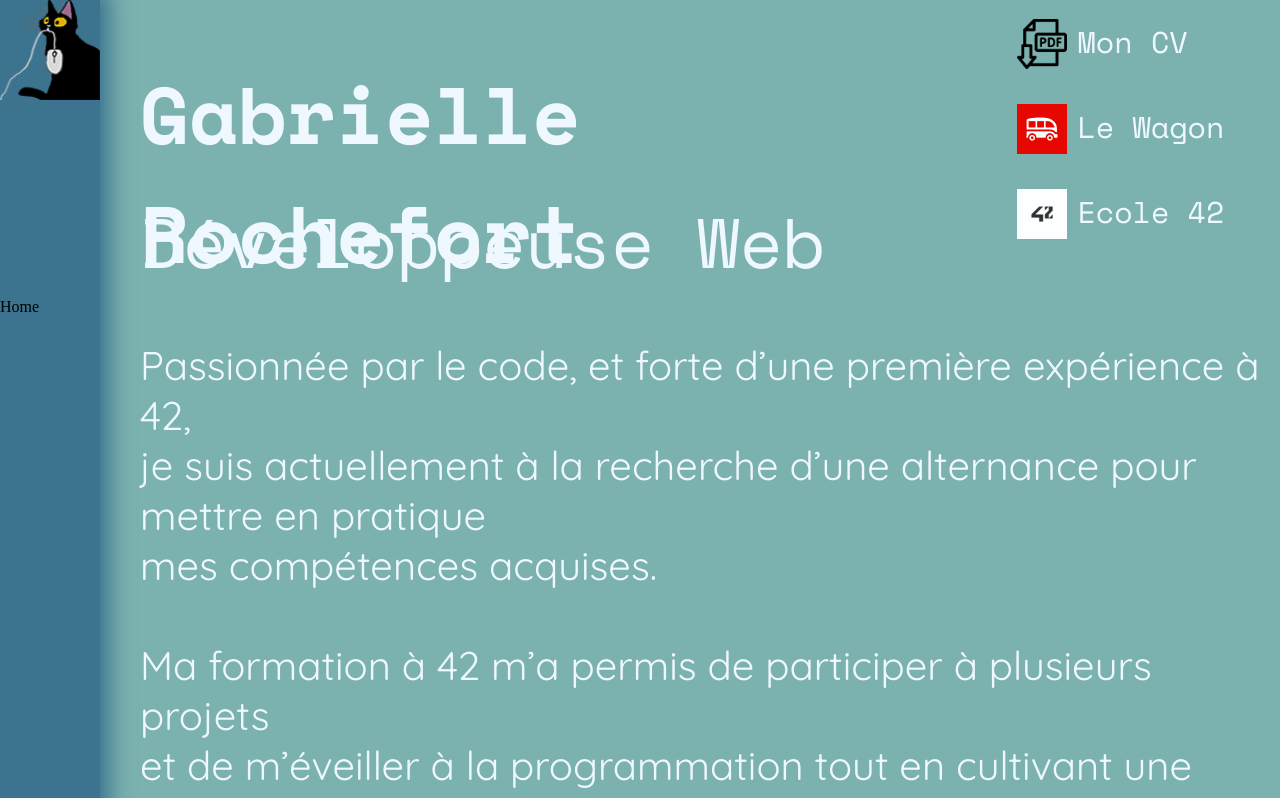
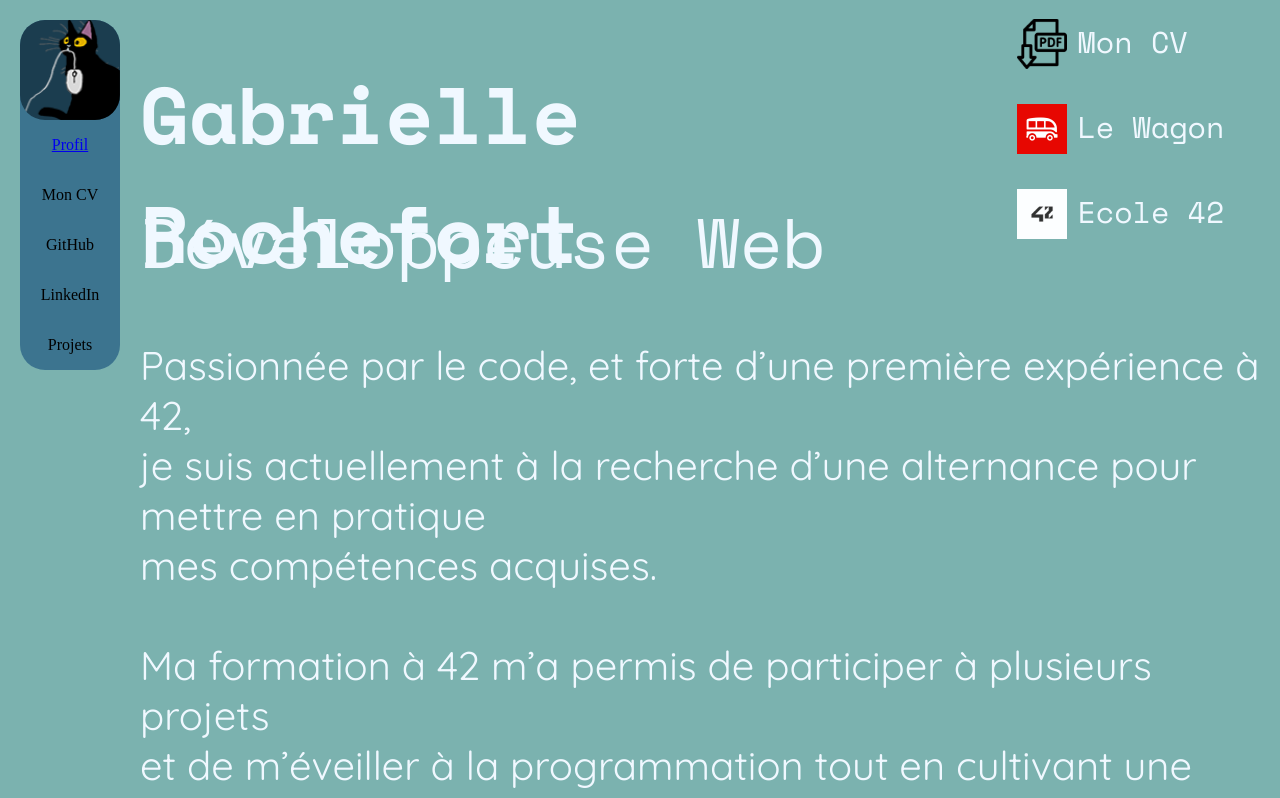
Before and after one commit to GabPillow/site_pro, a plain HTML site: page index.html in a window 1280 px wide. Shown: the top 798 px of the page. Drawn offline with nearby package versions, Linux system fonts and the light colour scheme.

Commit message:
Better header, independant.

```diff
--- a/index.html
+++ b/index.html
@@ -1,6 +1,8 @@
 <!DOCTYPE html>
 <html>
     <head>
+        <script src="https://code.jquery.com/jquery-3.7.0.js"></script>
+        <script type="text/javascript" src="script.js"></script>
         <title>Gab Rochefort</title>
         <link rel="stylesheet" href="stylesheet.css">
         <link rel="icon" type="image/x-icon" href="http://pixupload.free.fr/upload/7bf8p1_favicon.ico">
@@ -13,8 +15,14 @@
 
     <body>
         <div class="header">
-                <img src="/images/favicon.ico" alt="Boris" width="100" height="100">
-                <p class="Header">Home</p>
+            <a href="/index.html">
+                <img class="logoheader" src="/images/favicon.ico" alt="Boris" width="100" height="100">
+            </a>
+            <a class="titleheader" href="/profil.html">Profil</a>
+            <p class="titleheader">Mon CV</p>
+            <p class="titleheader">GitHub</p>
+            <p class="titleheader">LinkedIn</p>
+            <p class="titleheader">Projets</p>
         </div>
         <h1 class="presentation">Gabrielle Rochefort</h1>
         <div class="cvbox presentation">
--- a/stylesheet.css
+++ b/stylesheet.css
@@ -1,35 +1,39 @@
 body {
     background-color: #7bb2af;
     display :grid;
-    grid-template-columns: 100px auto;
+    grid-template-columns: auto;
     grid-template-rows: 120px 120px 100vh 200px;
     grid-template-areas:
-    "header title cv"
-    "header subheader cv"
-    "header main main"
-    "header credit credit";
+    "title cv"
+    "subheader cv"
+    "main main"
+    "credit credit";
     margin : 0;
 }
 
 .header {
+    border-radius: 25px;
+    margin-top: 20px;
+    margin-left: 20px;
+    position: fixed;
     display: grid;
     background-color : rgba(36, 93, 131, 0.719);
-    grid-area : header;
-    box-shadow: 0px 1px 20px 10px rgba(36, 93, 131, 0.719);
-    grid-template-columns: auto;
-    grid-template-rows: auto;
-    grid-template-areas:
-    "logo"
-    "home"
-    "profil"
-    "cv"
-    "github"
-    "projets";
+    grid-template-columns: 100px;
+    grid-template-rows: 100px 50px 50px 50px 50px 50px;
+}
+
+.titleheader {
+    place-self: center;
+}
+
+.logoheader {
+    border-radius: 25px;
+    background-color: rgba(14, 38, 54, 0.719);
 }
 
 .presentation {
     color :aliceblue;
-    margin-left: 40px;
+    margin-left: 140px;
 }
 
 h1 {
```
Also changed, not shown: profil.html (added, +7 -0 lines). Lines whose indentation alone changed are shown as unchanged.
